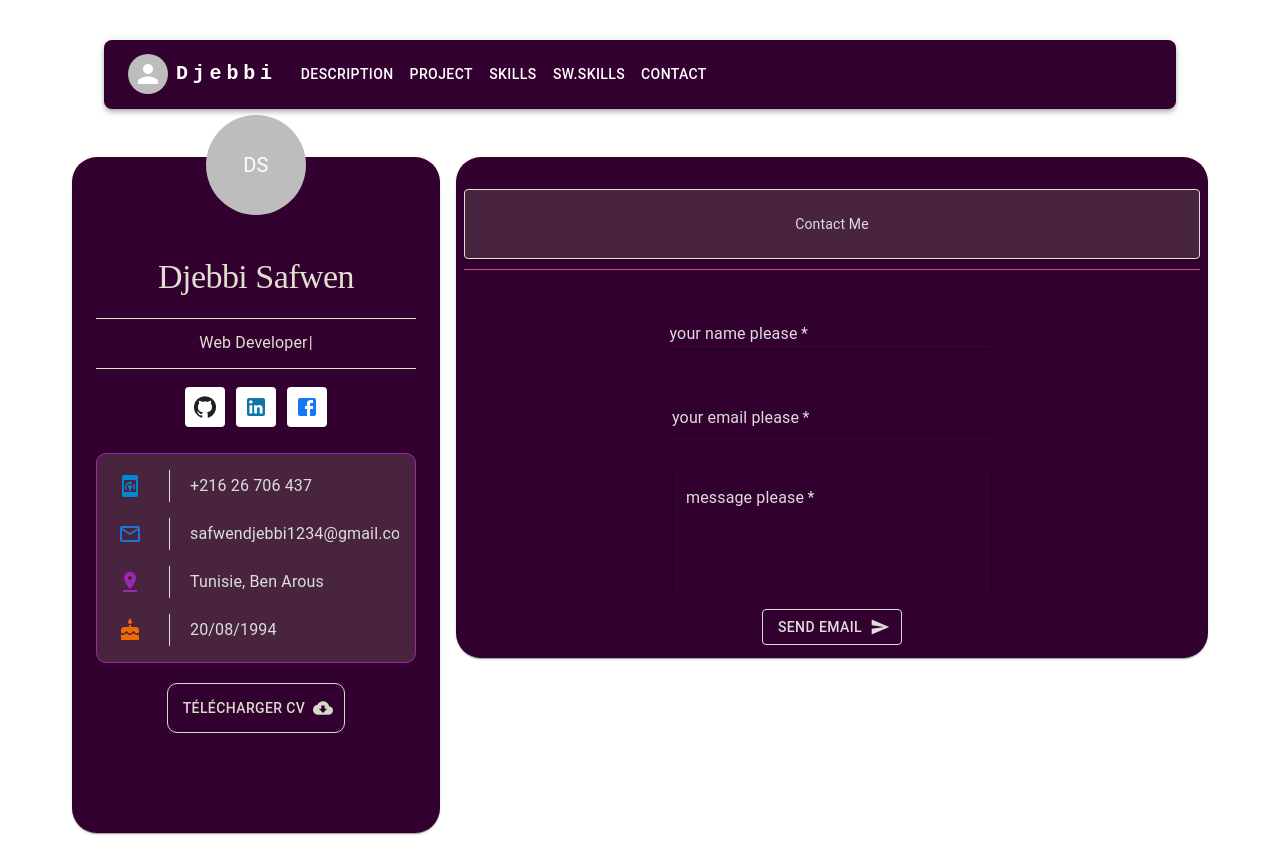
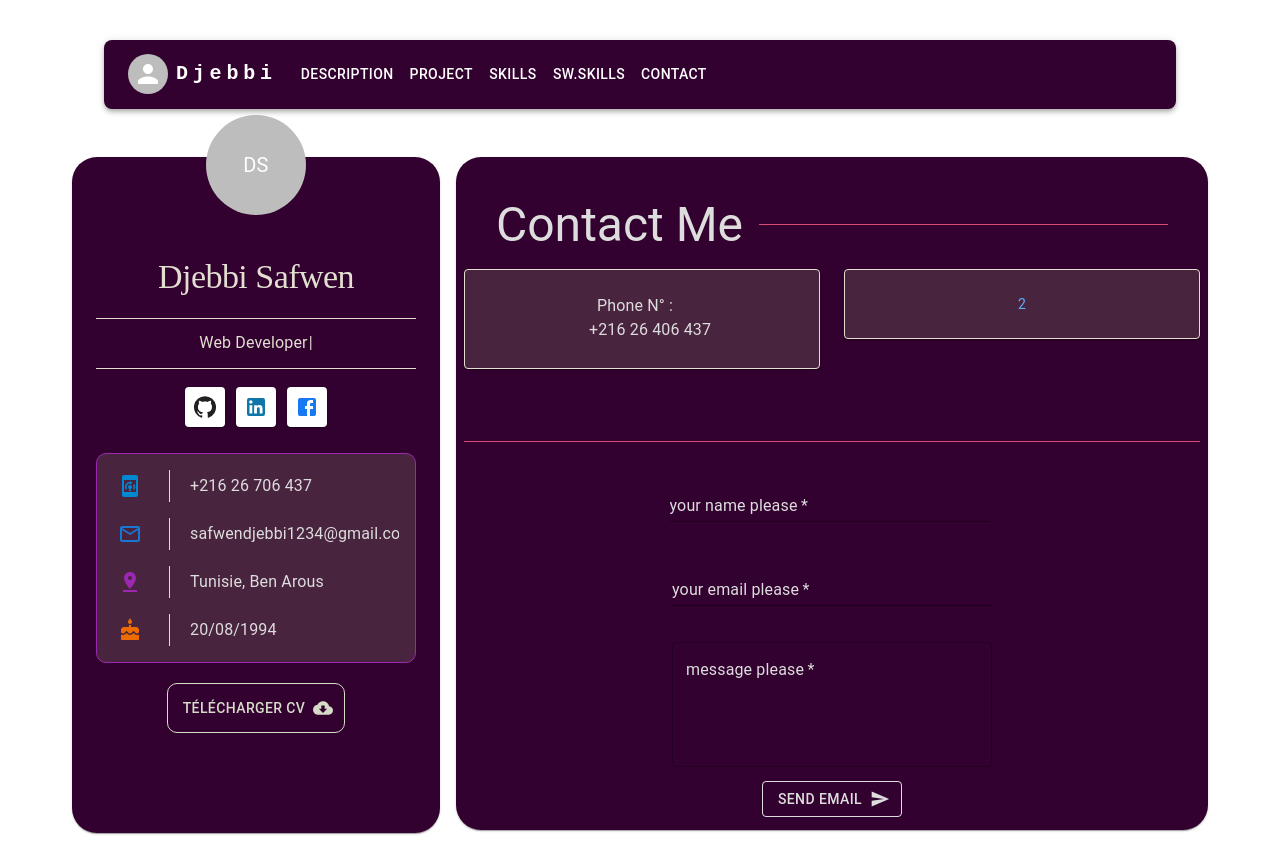
Before and after one commit to safwen-code/profileV5, a React (Create React App) app: page / in a window 1280 px wide. Both pictures are taken after a click on the button "CONTACT". Built offline with nearby package versions, Linux system fonts and the light colour scheme; grey boxes are pictures that could not be loaded; what react-swipeable-views-utils would draw is missing.

Commit message:
change the ui screen for Contact

```diff
--- a/src/content/contact/Contact.jsx
+++ b/src/content/contact/Contact.jsx
@@ -1,11 +1,20 @@
 import React, { useState } from 'react'
-import { Alert, Divider, Grid, Button } from '@mui/material'
+import {
+  Alert,
+  Divider,
+  Grid,
+  Button,
+  Typography,
+  Box,
+  Avatar,
+} from '@mui/material'
 import SendIcon from '@mui/icons-material/Send'
 import TextField from '@mui/material/TextField'
 import emailjs from '@emailjs/browser'
 import Paper from '@mui/material/Paper'
-import Stack from '@mui/material/Stack'
 import { styled } from '@mui/material/styles'
+import phone from '../../image/phone.mp4'
+import RoundedVideo from './RoundedVideo'
 
 const Item = styled(Paper)(({ theme }) => ({
   backgroundColor: theme.palette.mode === 'dark' ? '#1A2027' : '#fff',
@@ -67,17 +76,55 @@ const Contact = () => {
   }
   return (
     <>
-      <Stack spacing={2} mt={3} height={8} mb={2}>
-        <Item
-          sx={{
-            bgcolor: '#49243E',
-            border: '1px solid #E2DFD0',
-            color: '#DDDDDD',
-          }}
+      <Box
+        sx={{
+          display: 'flex',
+          alignItems: 'center',
+          m: 4,
+          mb: 2,
+        }}
+      >
+        <Typography
+          variant="h3"
+          component="h3"
+          align="left"
+          sx={{ color: '#DDDDDD' }}
         >
           Contact Me
-        </Item>
-      </Stack>
+        </Typography>
+        <Divider sx={{ flex: 1, borderColor: '#D74B76', ml: 2 }} />
+      </Box>
+
+      <Grid container rowSpacing={1} columnSpacing={{ xs: 1, sm: 2, md: 3 }}>
+        <Grid item xs={6}>
+          <Item
+            sx={{
+              bgcolor: '#49243E',
+              border: '1px solid #E2DFD0',
+              display: 'flex',
+            }}
+          >
+            {' '}
+            <RoundedVideo src={phone} />
+            <Grid sx={{ marginLeft: '20px' }}>
+              <Typography component="h3" sx={{ color: '#DDDDDD' }}>
+                Phone N° :
+              </Typography>
+              <Typography
+                component="span"
+                sx={{ color: '#DDDDDD', marginLeft: '30px' }}
+              >
+                +216 26 406 437
+              </Typography>
+            </Grid>
+          </Item>
+        </Grid>
+        <Grid item xs={6}>
+          <Item sx={{ bgcolor: '#49243E', border: '1px solid #E2DFD0' }}>
+            2
+          </Item>
+        </Grid>
+      </Grid>
 
       <Grid spacing={2} pt={6} mt={3} direction="column">
         <Divider sx={{ borderColor: '#D74B76' }} />
```
